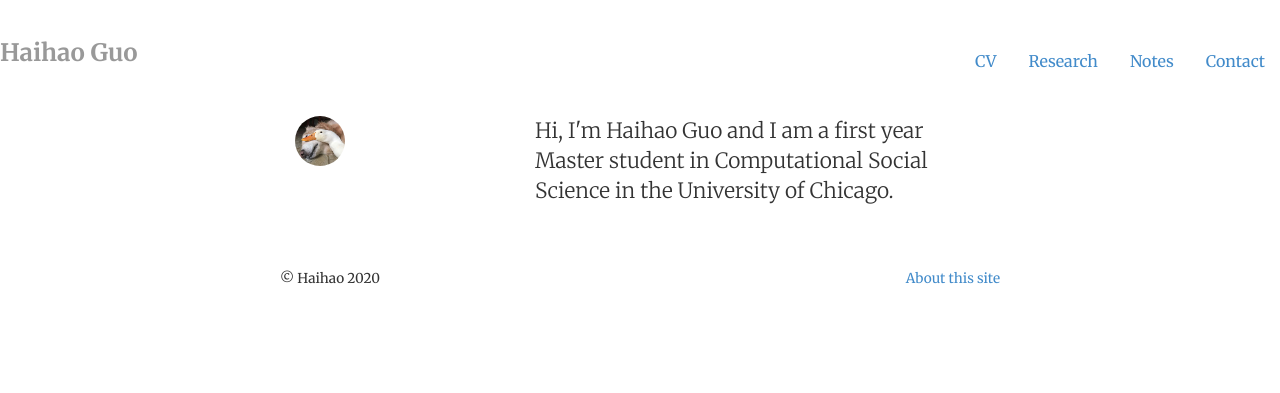
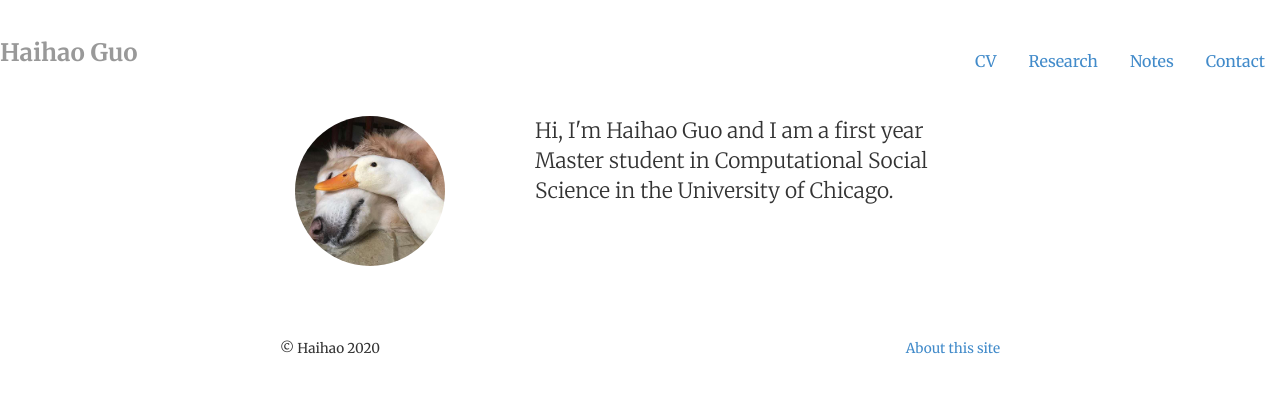
Before and after one commit to hihowme/hihowme.github.io, a Jekyll site: the page built from index.html, in a window 1280 px wide. Shown: the top 393 px of the page. Built offline with Jekyll 4.4.1, drawn with Linux system fonts in a browser that asks for light colours.

Commit message:
update again

```diff
--- a/index.html
+++ b/index.html
@@ -9,7 +9,7 @@ description: Haihao Guo is a first year Master student in Computational Social S
 <!-- <div class="jumbotron"> -->
 <div class="row marketing">
 	<div class="col-sm-4">
-	<img  class="img-circle avatar" alt="Haihao Guo" src="img/duck.png", width="50", height="50">
+	<img  class="img-circle avatar" alt="Haihao Guo" src="img/duck.png", width="150", height="150">
 	</div>
 	<div itemscope itemtype="http://data-vocabulary.org/Person" class="col-sm-8">
 	<p class="lead">Hi, I'm <span itemprop="name">Haihao Guo</span> and I am a first year Master student in Computational Social Science in the University of Chicago.</p>
```
